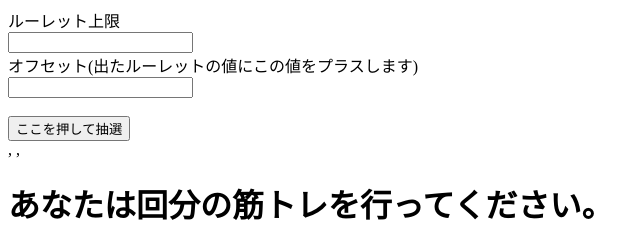
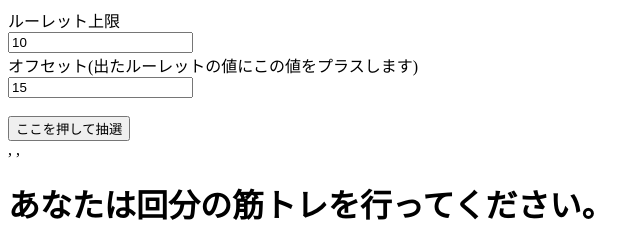
Before and after one commit to syoooooooooyu/syoooooooooyu.github.io, a plain HTML site: page saikoro/index.html in a window 1280 px wide. Shown: the full height of the page, 0-640 px from the left. Drawn offline with Linux system fonts and the light colour scheme.

Commit message:
Update index.html

```diff
--- a/saikoro/index.html
+++ b/saikoro/index.html
@@ -5,9 +5,9 @@
 </head>
 <body>
 <span>ルーレット上限</span><br>
-<input id="max" type="number"><br>
+<input id="max" type="number" value="10"><br>
 <span>オフセット(出たルーレットの値にこの値をプラスします)</span><br>
-<input id="offset" type="number"><br><br>
+<input id="offset" type="number" value="15"><br><br>
 
 <button onclick="saikoro()">ここを押して抽選</button>
 <br>
```
